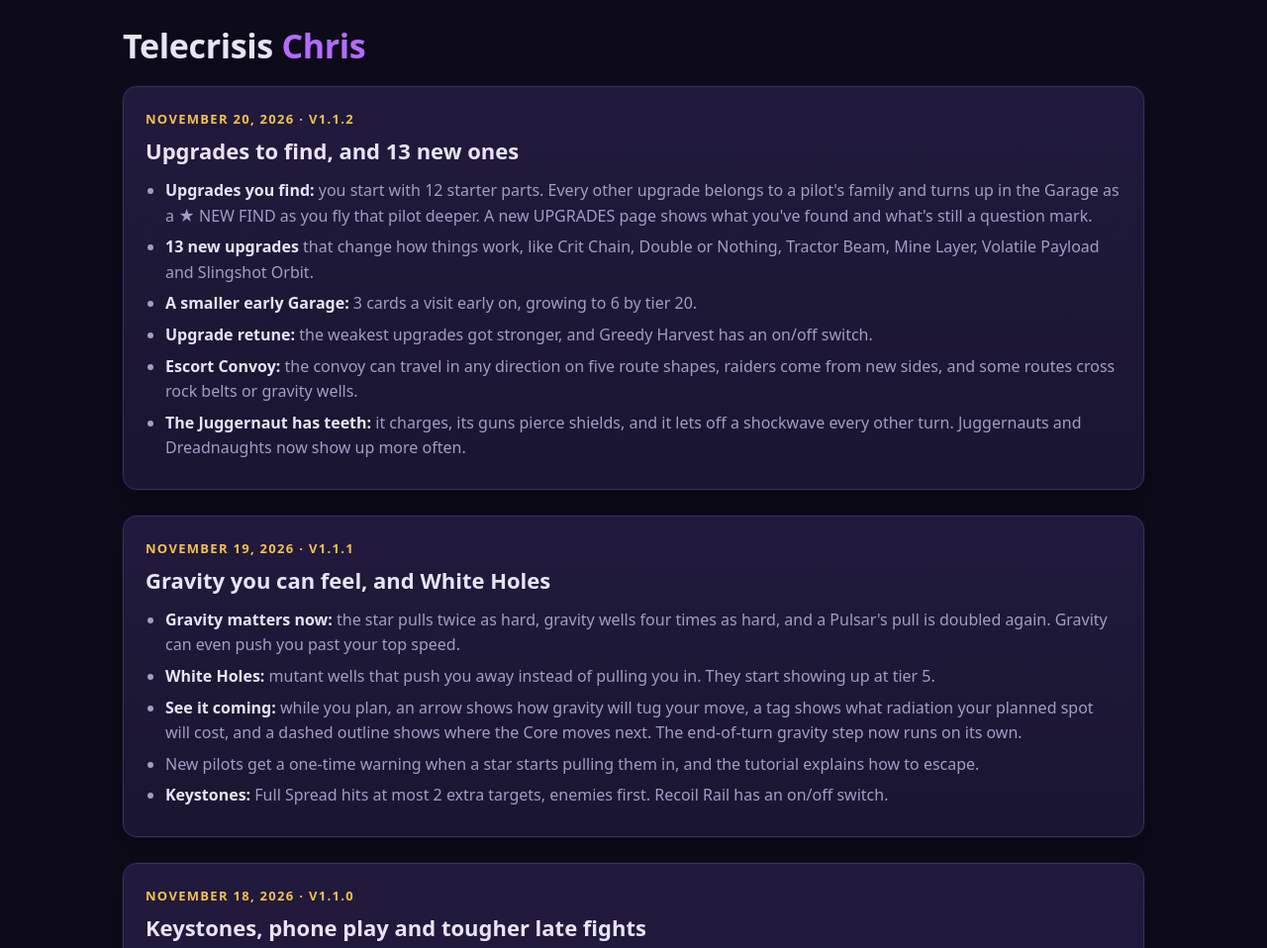
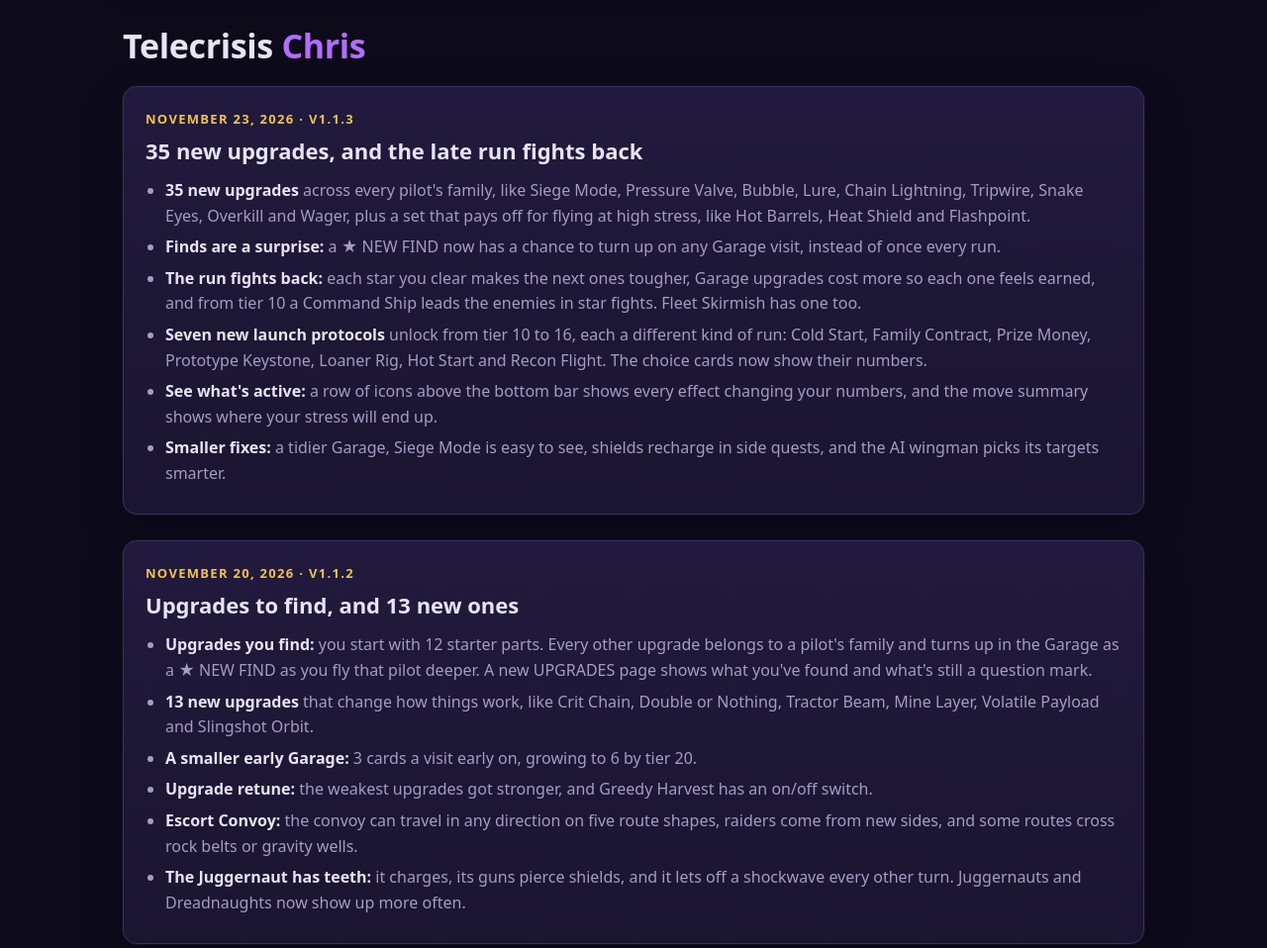
Before and after one commit to IMPACTO14/awesomesquad-site, a plain HTML site: page devlog.html in a window 1280 px wide. Shown: the part 3960-4918 px from the top of the page at 99% size. Drawn offline with Linux system fonts and the light colour scheme.

Commit message:
Devlog: Telecrisis Chris v1.1.3
Co-Authored-By: Claude Opus 5.5 <noreply@anthropic.com>
Claude-Session: https://claude.ai/code/session_012cBZieE9Sbafeo5U6Bkkhu

```diff
--- a/devlog.html
+++ b/devlog.html
@@ -131,6 +131,19 @@
   <h2>Telecrisis <span>Chris</span></h2>
 
   <article class="card post">
+    <div class="date">November 23, 2026 · v1.1.3</div>
+    <h3>35 new upgrades, and the late run fights back</h3>
+    <ul>
+      <li><strong>35 new upgrades</strong> across every pilot's family, like Siege Mode, Pressure Valve, Bubble, Lure, Chain Lightning, Tripwire, Snake Eyes, Overkill and Wager, plus a set that pays off for flying at high stress, like Hot Barrels, Heat Shield and Flashpoint.</li>
+      <li><strong>Finds are a surprise:</strong> a ★ NEW FIND now has a chance to turn up on any Garage visit, instead of once every run.</li>
+      <li><strong>The run fights back:</strong> each star you clear makes the next ones tougher, Garage upgrades cost more so each one feels earned, and from tier 10 a Command Ship leads the enemies in star fights. Fleet Skirmish has one too.</li>
+      <li><strong>Seven new launch protocols</strong> unlock from tier 10 to 16, each a different kind of run: Cold Start, Family Contract, Prize Money, Prototype Keystone, Loaner Rig, Hot Start and Recon Flight. The choice cards now show their numbers.</li>
+      <li><strong>See what's active:</strong> a row of icons above the bottom bar shows every effect changing your numbers, and the move summary shows where your stress will end up.</li>
+      <li><strong>Smaller fixes:</strong> a tidier Garage, Siege Mode is easy to see, shields recharge in side quests, and the AI wingman picks its targets smarter.</li>
+    </ul>
+  </article>
+
+  <article class="card post">
     <div class="date">November 20, 2026 · v1.1.2</div>
     <h3>Upgrades to find, and 13 new ones</h3>
     <ul>
```
Also changed, not shown: chris.html (+1 -1 lines), index.html (+1 -1 lines).
